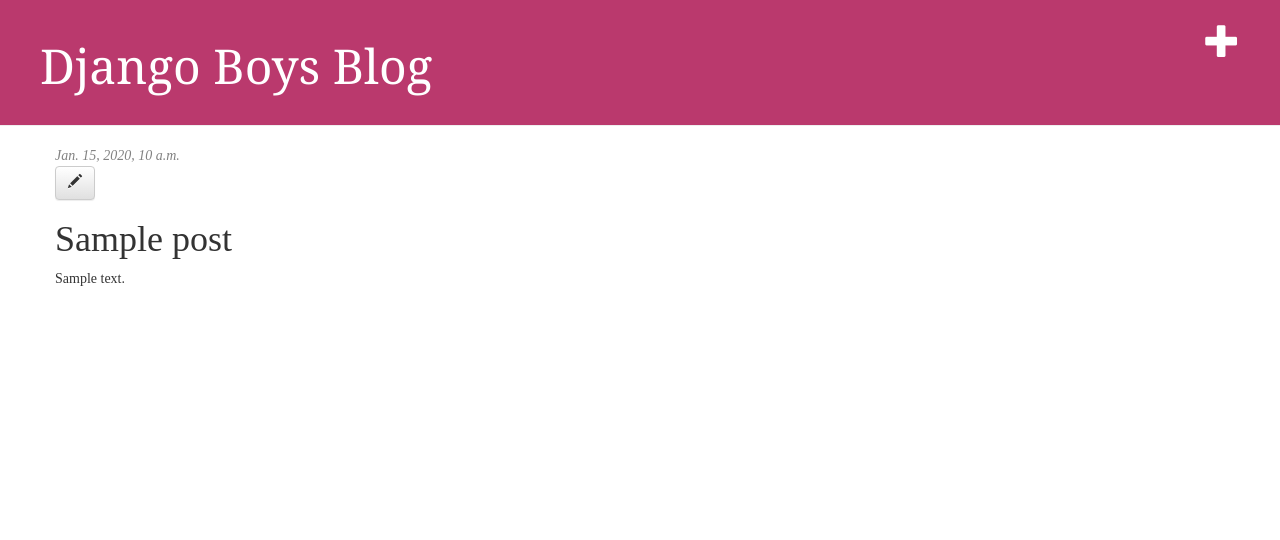
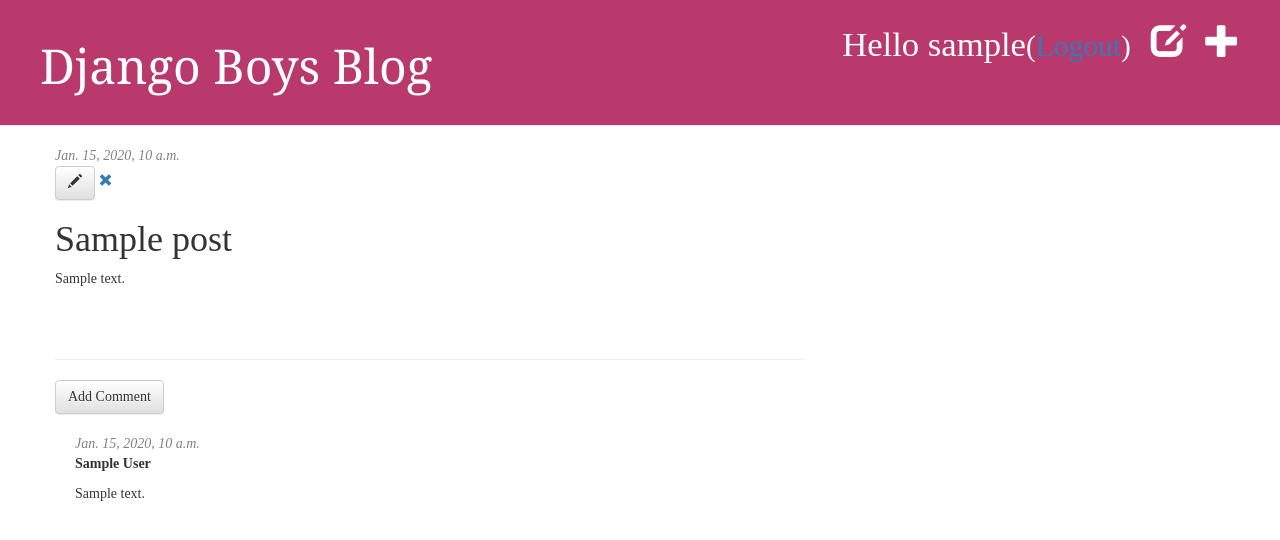
Before and after one commit to satyasashi/my-first-blog, a Django app: page /post/1/ in a window 1280 px wide. Shown: the top 540 px of the page. Run offline with Django 3.2, Linux system fonts and the light colour scheme; a user stored in the database is signed in; tables that the repository leaves empty hold one stand-in row (values such as "Sample post"); some libraries are stand-ins or nearby versions.

Commit message:
Added Login and comment system. Added Comment Model

```diff
--- a/blog/admin.py
+++ b/blog/admin.py
@@ -1,5 +1,6 @@
 from django.contrib import admin
-from blog.models import Post
+from blog.models import Post, Comment
 
 # Register your models here.
 admin.site.register(Post)
+admin.site.register(Comment)
--- a/blog/models.py
+++ b/blog/models.py
@@ -13,5 +13,23 @@ class Post(models.Model):
 		self.published_date = timezone.now()
 		self.save()
 
+	def approved_comments(self):
+		return self.comments.filter(approved_comment=True)
+
 	def __str__(self):
 		return self.title
+
+# Model for Comments to Blog post
+class Comment(models.Model):
+	post = models.ForeignKey('blog.post', related_name='comments')
+	author = models.CharField(max_length=200)
+	text = models.TextField()
+	created_date = models.DateTimeField(default=timezone.now)
+	approved_comment = models.BooleanField(default=False)
+
+	def approve(self):
+		self.approved_comment = True
+		self.save()
+
+	def __str__(self):
+		return self.text
--- a/blog/static/css/blog.css
+++ b/blog/static/css/blog.css
@@ -54,3 +54,7 @@ h1, h2, h3, h4 {
 .post h1 a, .post h1 a:visited {
     color: #000000;
 }
+
+.comment {
+	margin: 20px 0 20px 20px;
+}
--- a/blog/templates/blog/base.html
+++ b/blog/templates/blog/base.html
@@ -12,6 +12,12 @@
     <div class="page-header">
         {% if user.is_authenticated %}
             <a href="{% url 'post_new' %}" class="top-menu"><span class="glyphicon glyphicon-plus"></span></a>
+
+            <a href="{% url 'post_draft_list' %}" class="top-menu"><span class="glyphicon glyphicon-edit"></span></a>
+
+            <p class="top-menu">Hello {{user.username}}<small>(<a href="{% url 'logout' %}">Logout</a>)</small></p>
+        {% else %}
+            <a href="{% url 'login' %}" class="top-menu"><span class="glyphicon glyphicon-lock"></span></a>
         {% endif %}
         <h1><a href="/">Django Boys Blog</a></h1>
 
--- a/blog/templates/blog/post_detail.html
+++ b/blog/templates/blog/post_detail.html
@@ -6,13 +6,43 @@
 			<div class="date">
 				{{post.published_date}}
 			</div>
+		{% else %}
+			<a href="{% url 'post_publish' pk=post.pk %}" class="btn btn-default">Publish</a>
 		{% endif %}
 
 		{% if user.is_authenticated %}
 			<a href="{% url 'post_edit' pk=post.pk %}" class="btn btn-default"><span class="glyphicon glyphicon-pencil"></span></a>
 		{% endif %}
 
+		{% if user.is_authenticated %}
+			<a href="{% url 'post_remove' pk=post.pk %}"><span class="glyphicon glyphicon-remove"></span></a>
+		{% endif %}
+
 		<h1>{{ post.title }}</h1>
 		<p>{{ post.text|linebreaksbr }}</p>
 	</div>
+
+	<hr />
+	{# Adding comment to post #}
+	<a href="{% url 'add_comment_to_post' pk=post.pk %}" class="btn btn-default">Add Comment</a>
+
+	{% for comment in post.comments.all %}
+		{% if user.is_authenticated or comment.approved_comment %}
+			<div class="comment">
+				<div class="date">
+					{{comment.created_date}}
+					{% if not comment.approved_comment %}
+					<a href="{% url 'comment_remove' pk=post.pk %}" class="btn btn-default"><span class="glyphicon glyphicon-remove"></span></a>
+
+					<a href="{% url 'comment_approve' pk=post.pk %}" class="btn btn-default"><span class="glyphicon glyphicon-ok"></span></a>
+					{% endif %}
+				</div>
+				<strong>{{comment.author}}</strong>
+				<p>{{comment.text|linebreaks}}</p>
+			</div>
+		{% endif %}
+	{% empty %}
+	<p>No comments to this blog yet...</p>
+	{% endfor %}
+
 {% endblock %}
--- a/blog/templates/blog/post_list.html
+++ b/blog/templates/blog/post_list.html
@@ -8,6 +8,7 @@
 	        </div>
 	        <h1><a href="{% url 'post_detail' pk=post.pk %}">{{ post.title }}</a></h1>
 	        <p>{{ post.text|linebreaksbr }}</p>
+	        <a href="{% url 'post_detail' pk=post.pk %}">Comments: {{post.approved_comments.count}}</a>
 	    </div>
 	{% endfor %}
 
--- a/blog/urls.py
+++ b/blog/urls.py
@@ -7,4 +7,12 @@ urlpatterns = [
 	url(r'^post/(?P<pk>\d+)/$', views.post_detail, name="post_detail"),
 	url(r'^post/new/$', views.post_new, name="post_new"),
 	url(r'^post/(?P<pk>\d+)/edit/$', views.post_edit, name="post_edit"),
+
+	url(r'^drafts/$', views.post_draft_list, name="post_draft_list"),
+	url(r'^post/(?P<pk>\d+)/publish/$', views.post_publish, name="post_publish"),
+	url(r'^post/(?P<pk>\d+)/remove/$', views.post_remove, name="post_remove"),
+	url(r'post/(?P<pk>\d+)/comment/$', views.add_comment_to_post, name="add_comment_to_post"),
+
+	url(r'^comment/(?P<pk>\d+)/approve/$', views.comment_approve, name="comment_approve"),
+	url(r'^comment/(?P<pk>\d+)/remove/$', views.comment_remove, name="comment_remove"),
 ]
--- a/blog/views.py
+++ b/blog/views.py
@@ -1,7 +1,8 @@
 from django.shortcuts import render, get_object_or_404, redirect
 from django.utils import timezone # To get timestamp
-from .models import Post # Import Post model. That's where the data is.
-from .forms import PostForm
+from .models import Post, Comment # Import Post model. That's where the data is.
+from .forms import PostForm, CommentForm
+from django.contrib.auth.decorators import login_required
 
 # Create your views here.
 def post_list(request):
@@ -14,6 +15,10 @@ def post_detail(request, pk):
 	return render(request, 'blog/post_detail.html', {'post': post,})
 
 # for adding new Post
+# login_required is Special Django Decorator used
+# such that, to access this method/page, user must login.
+# This is a Special Django Decorator from 'auth'
+@login_required
 def post_new(request):
 
 	if request.method == "POST":
@@ -21,7 +26,7 @@ def post_new(request):
 		if form.is_valid():
 			post = form.save(commit=False)
 			post.author = request.user
-			post.published_date = timezone.now()
+			#post.published_date = timezone.now()
 			post.save()
 			return redirect('post_detail', pk=post.pk)
 	else:
@@ -29,7 +34,10 @@ def post_new(request):
 
 	return render(request, 'blog/post_edit.html', {'form': form,})
 
-
+# login_required is Special Django Decorator used
+# such that, to access this method/page, user must login.
+# This is a Special Django Decorator from 'auth'
+@login_required
 def post_edit(request, pk):
 	post = get_object_or_404(Post, pk=pk)
 	if request.method == "POST":
@@ -37,9 +45,66 @@ def post_edit(request, pk):
 		if form.is_valid():
 			post = form.save(commit=False)
 			post.author = request.user
-			post.published_date = timezone.now()
+			#post.published_date = timezone.now()
 			post.save()
 			return redirect('post_detail', pk=post.pk)
 	else:
 		form = PostForm(instance=post)
 	return render(request, 'blog/post_edit.html', {'form': form})
+
+
+# function to show the list of draft posts which are not submitted.
+# login_required is Special Django Decorator used
+# such that, to access this method/page, user must login.
+# This is a Special Django Decorator from 'auth'
+@login_required
+def post_draft_list(request):
+	posts = Post.objects.filter(published_date__isnull=True).order_by("created_date")
+	return render(request, 'blog/post_draft_list.html', {'posts': posts,})
+
+
+# Now in post_detail page there will be button to publish instantly
+# login_required is Special Django Decorator used
+# such that, to access this method/page, user must login.
+# This is a Special Django Decorator from 'auth'
+@login_required
+def post_publish(request, pk):
+	post = get_object_or_404(Post, pk=pk)
+	post.publish()
+	return redirect('post_detail', pk=pk)
+
+# To remove the post or delete it
+# get the Post object for particular pk.
+# now using 'post object' use '.delete()' method
+# Django Models have special method which can be used to delete.
+def post_remove(request, pk):
+	post = get_object_or_404(Post, pk=pk)
+	post.delete()
+	return redirect('post_list')
+
+# Add comment to post
+def add_comment_to_post(request, pk):
+	post = get_object_or_404(Post, pk=pk)
+	if request.method == "POST":
+		form = CommentForm(request.POST) # request.POST holds the form data
+		if form.is_valid():
+			comment = form.save(commit=False)
+			comment.post = post
+			comment.save()
+	else:
+		form = CommentForm()
+	return render(request, 'blog/add_comment_to_post.html', {'form': form,})
+
+# Approve the comments
+@login_required
+def comment_approve(request, pk):
+	comment = get_object_or_404(Comment, pk=pk)
+	comment.approve()
+	return redirect('post_detail', pk=comment.post.pk)
+
+# Remove the comments
+@login_required
+def comment_remove(request, pk):
+	comment = get_object_or_404(Comment, pk=pk)
+	comment.delete()
+	return redirect('post_detail', pk=comment.post.pk)
--- a/mysite/settings.py
+++ b/mysite/settings.py
@@ -120,3 +120,7 @@ USE_TZ = True
 
 STATIC_URL = '/static/'
 STATIC_ROOT = os.path.join(BASE_DIR, 'static')
+
+# So that when the login page accessed directly it will redirect to
+# the Top-level Index page '/' (Home page)
+LOGIN_REDIRECT_URL = '/'
--- a/mysite/urls.py
+++ b/mysite/urls.py
@@ -16,7 +16,11 @@ Including another URLconf
 from django.conf.urls import url, include
 from django.contrib import admin
 
+from django.contrib.auth import views
+
 urlpatterns = [
     url(r'^admin/', admin.site.urls),
+    url(r'^accounts/login/$', views.login, name="login"),
+    url(r'^accounts/logout/$', views.logout, name="logout", kwargs={'next_page': '/', }),
     url(r'', include('blog.urls')),
 ]
```
Also changed, not shown: blog/forms.py (+7 -1 lines), blog/templates/blog/add_comment_to_post.html (added, +11 -0 lines), blog/templates/blog/post_draft_list.html (added, +11 -0 lines), blog/templates/registration/login.html (added, +24 -0 lines), Gitguide.txt (added), blog/migrations/0002_comment.py (added).
